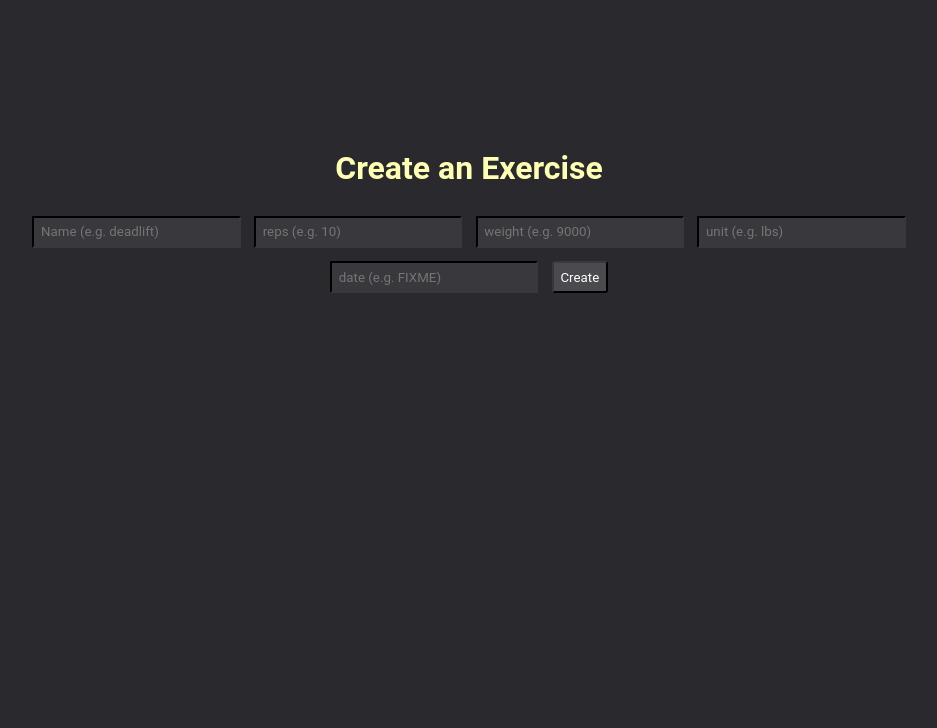
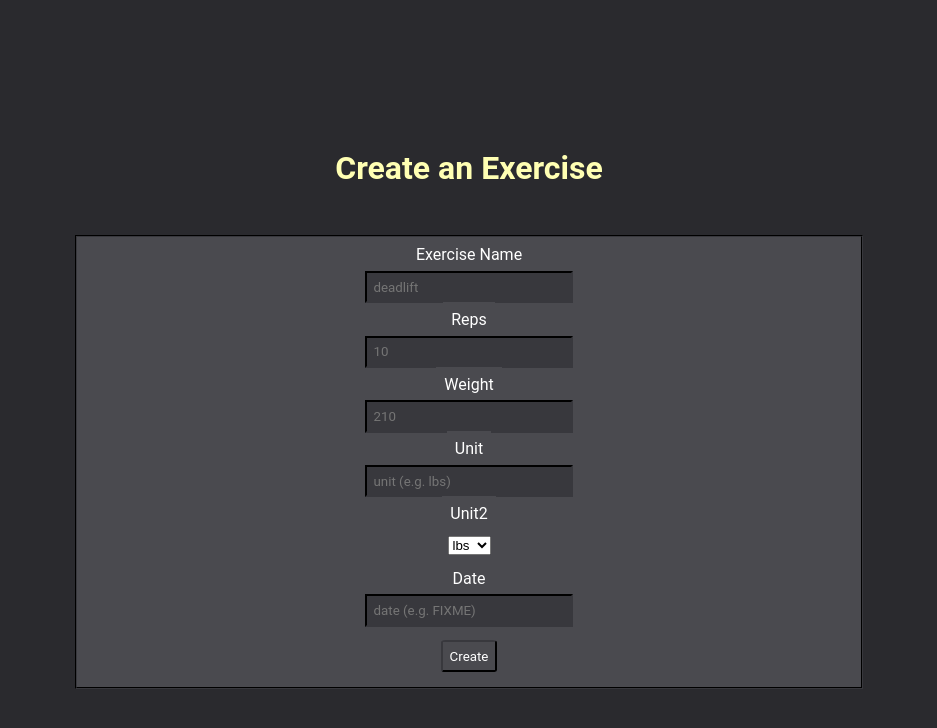
Before and after one commit to erietz/osu-cs290-project4, a React (Create React App) app in the folder exercise-ui/: page /create in a window 1280 px wide. Shown: the top 728 px of the page, without its empty margins (171-1108 px from the left). Built offline with nearby package versions, Linux system fonts and the light colour scheme.

Commit message:
minor css, refactoring, and testing left

```diff
--- a/exercise-ui/src/App.css
+++ b/exercise-ui/src/App.css
@@ -138,6 +138,10 @@ button {
   border-radius: 8%;
 }
 
+select, option {
+  margin: 1em;
+}
+
 /* ------------------------------------------------- */
 /* Headings */
 /* ------------------------------------------------- */
--- a/exercise-ui/src/App.js
+++ b/exercise-ui/src/App.js
@@ -1,4 +1,3 @@
-import logo from './logo.svg';
 import './App.css';
 import Home from './pages/Home.js'
 import CreateExercise from './pages/CreateExercise.js'
--- a/exercise-ui/src/components/ExerciseRow.js
+++ b/exercise-ui/src/components/ExerciseRow.js
@@ -8,8 +8,8 @@ export default function({ exercise, onDelete, onEdit }) {
       <td>{exercise.weight}</td>
       <td>{exercise.unit}</td>
       <td>{exercise.date}</td>
-      <td><MdModeEdit onClick={ () => onEdit(exercise)}/></td>
-      <td><MdDeleteForever onClick={ () => onDelete(exercise._id)}/></td>
+      <td><MdModeEdit onClick={ () => onEdit(exercise) }/></td>
+      <td><MdDeleteForever onClick={ () => onDelete(exercise._id) }/></td>
     </tr>
   )
 }
--- a/exercise-ui/src/components/ExerciseTable.js
+++ b/exercise-ui/src/components/ExerciseTable.js
@@ -10,8 +10,8 @@ export default function ExerciseTable({ exercises, onDelete, onEdit }) {
           <th> Weight </th>
           <th> Unit </th>
           <th> Date </th>
-          <th> Edit </th>
-          <th> Delete </th>
+          <th> </th>
+          <th> </th>
         </tr>
       </thead>
       <tbody>
--- a/exercise-ui/src/pages/CreateExercise.js
+++ b/exercise-ui/src/pages/CreateExercise.js
@@ -33,42 +33,62 @@ export default function CreateExercise() {
     <div>
       <h1>Create an Exercise</h1>
 
-        <input
+        <fieldset>
+
+          <label for="name">Exercise Name</label> <br/>
+          <input id="name"
             type="text"
-          placeholder="Name (e.g. deadlift)"
+            placeholder="deadlift"
             value={name}
             onChange={e => setName(e.target.value)}
-        />
+          /> <br/>
 
-        <input
+          <label for="reps">Reps</label> <br/>
+          <input id="reps"
             type="number"
-          placeholder="reps (e.g. 10)"
+            min="0"
+            placeholder="10"
             value={reps}
             onChange={e => setReps(e.target.value)}
-        />
+          /> <br/>
 
-        <input
+          <label for="weight">Weight</label> <br/>
+          <input id="weight"
             type="number"
-          placeholder="weight (e.g. 9000)"
+            min="0"
+            placeholder="210"
             value={weight}
             onChange={e => setWeight(e.target.value)}
-        />
+          /> <br/>
 
-        <input
+          <label for="unit">Unit</label> <br/>
+          <input id="unit"
             type="text"
             placeholder="unit (e.g. lbs)"
             value={unit}
             onChange={e => setUnit(e.target.value)}
-        />
+          /> <br/>
 
-        <input
+          <label for="unit2">Unit2</label> <br/>
+          <select id="unit2"
+            value={unit}
+            onChange={e => setUnit(e.target.value)}
+          >
+            <option value = "lbs"> lbs </option>
+            <option value = "kgs"> kgs </option>
+          </select> <br/>
+
+          <label for="date">Date</label> <br/>
+          <input id="date"
             type="text"
             placeholder="date (e.g. FIXME)"
             value={date}
             onChange={e => setDate(e.target.value)}
-        />
+          /> <br/>
 
           <button onClick={addExercise}> Create </button>
+
+        </fieldset>
 
     </div>
   )
--- a/exercise-ui/src/pages/Home.js
+++ b/exercise-ui/src/pages/Home.js
@@ -49,11 +49,9 @@ export default function Home({ setExerciseToEdit }) {
 
         <ExerciseTable exercises={exercises} onDelete={onDelete} onEdit={onEdit}></ExerciseTable>
 
-        <Link to='/create'>Create an exercise</Link>
-
         <br/>
 
-        <Link to='/edit'>Edit an exercise</Link>
+        <Link to='/create'>Create an exercise</Link>
 
     </>
   )
```
Lines whose indentation alone changed are shown as unchanged.
